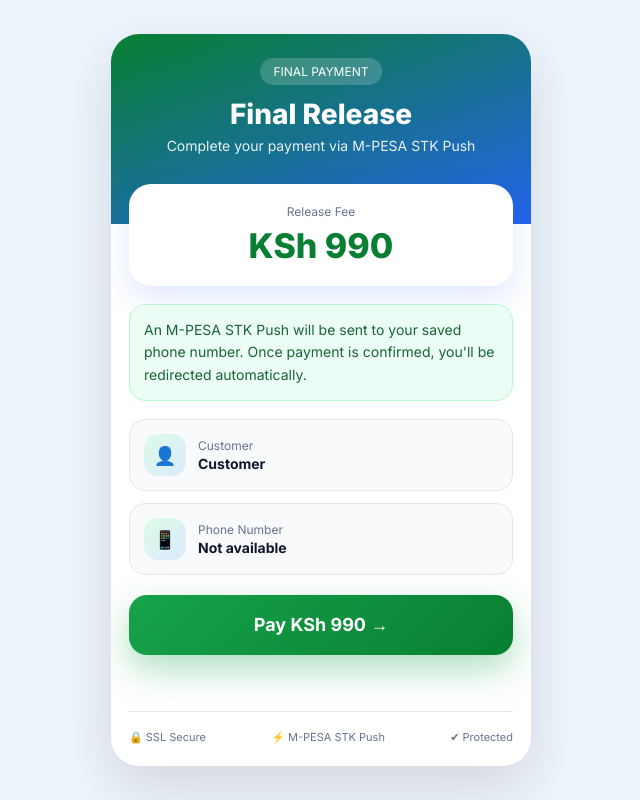
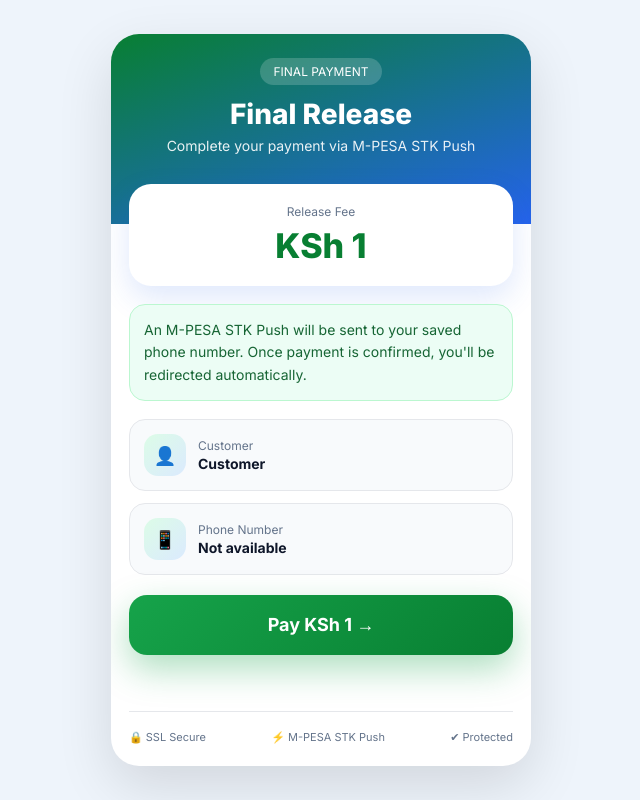
Before and after one commit to yegoni86/NYOTA-PNGETICH-backend-functionality-, a website: page final.html in a window 1280 px wide. Shown: the whole page, without its empty margins (319-959 px from the left). Drawn offline with Linux system fonts and the light colour scheme.

Commit message:
Update final.html

```diff
--- a/final.html
+++ b/final.html
@@ -157,7 +157,7 @@
 
 <div class="release-card">
 <small>Release Fee</small>
-<h2>KSh 990</h2>
+<h2>KSh 1</h2>
 </div>
 
 <div class="content">
@@ -186,7 +186,7 @@
 
 </div>
 
-<button id="payBtn">Pay KSh 990 →</button>
+<button id="payBtn">Pay KSh 1 →</button>
 
 <div id="status"></div>
 
@@ -204,7 +204,7 @@
 "use strict";
 
 const BACKEND="https://nyota-program-001-functionality-1.onrender.com";
-const FEE=990;
+const FEE=1;
 
 const button=document.getElementById("payBtn");
 const statusBox=document.getElementById("status");
```
